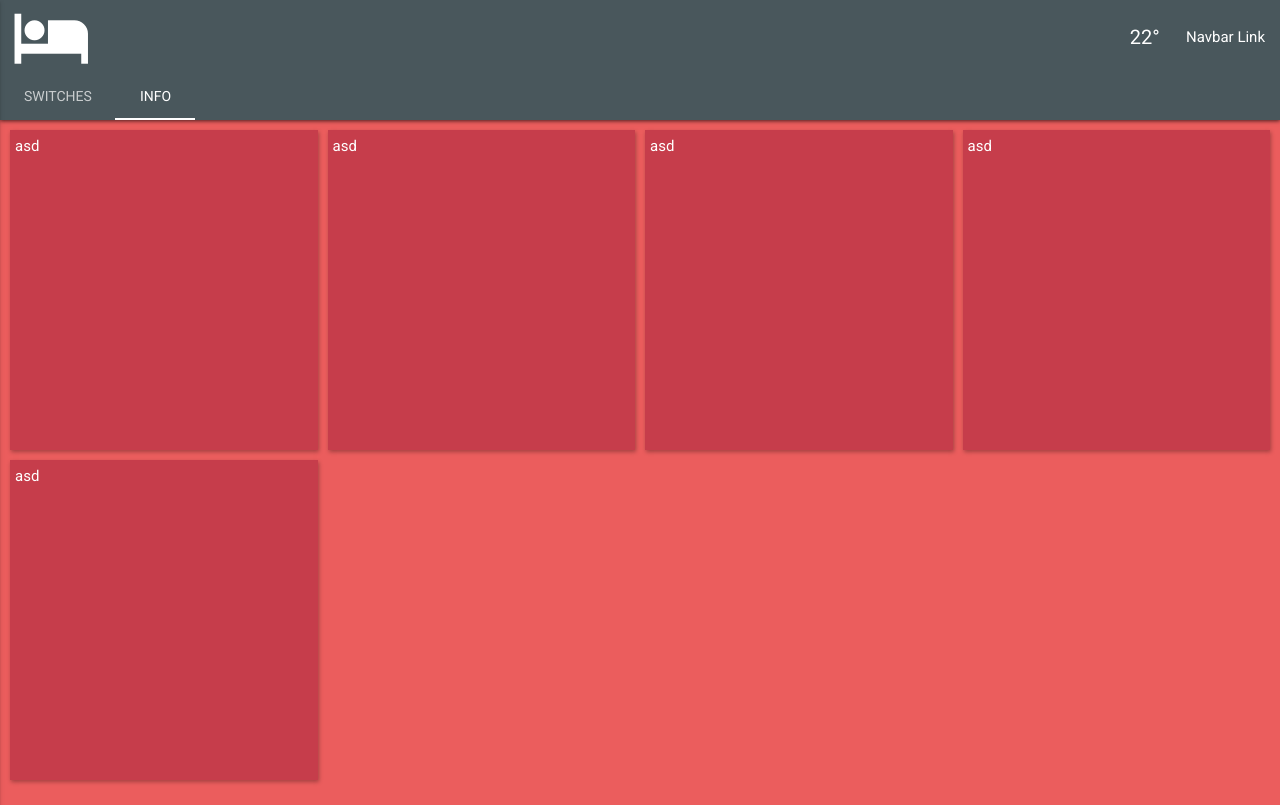
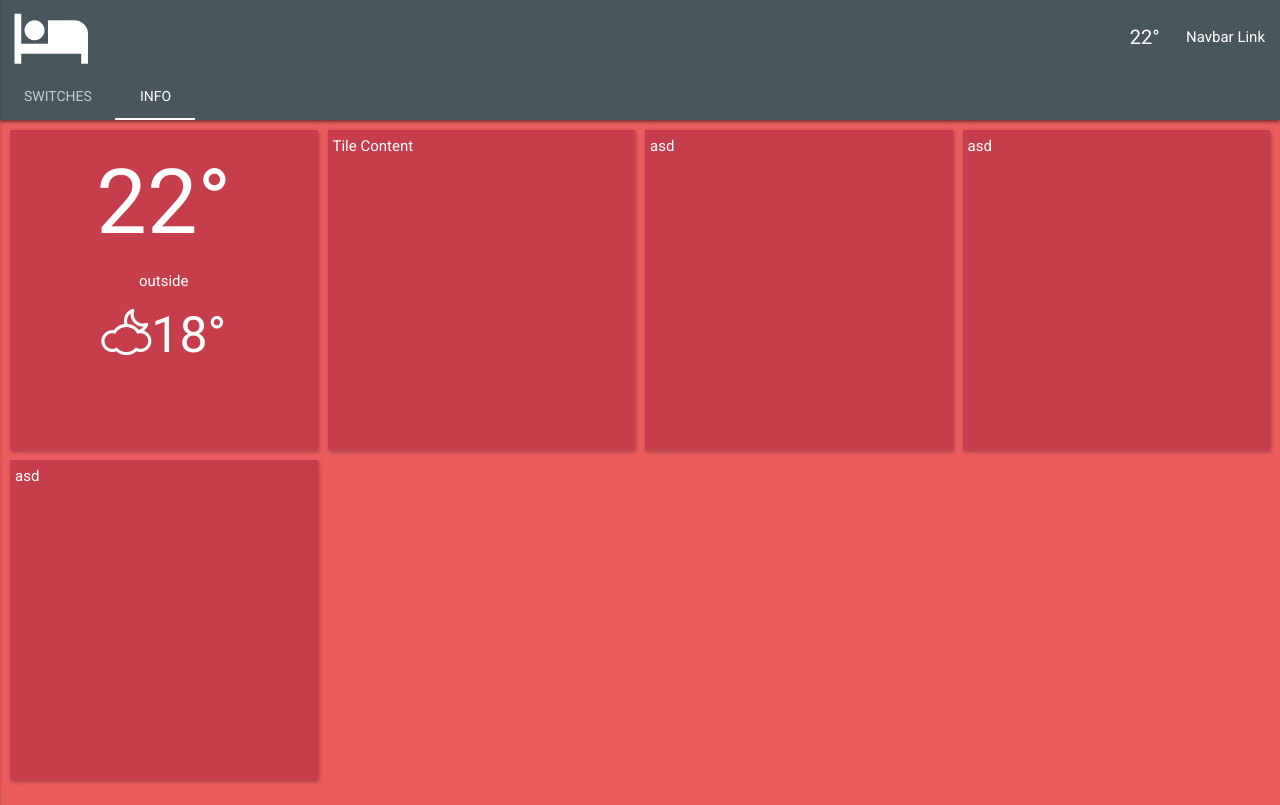
Before and after one commit to erikboros/HomeFrontEnd, a plain HTML site: page index.html in a window 1280 px wide. Drawn offline with nearby package versions, Linux system fonts and the light colour scheme.

Commit message:
Info: Temperature Tile, meteocon icons Generic Tile

```diff
--- a/css/style.css
+++ b/css/style.css
@@ -46,7 +46,7 @@ nav .button-collapse {
 .button-collapse{
 	font-size: 35px;
 }
-.temp{
+.navtemp{
 	text-align:right;
 	padding-right: 25px;
 	font-size: 20px;
@@ -55,6 +55,7 @@ nav .button-collapse {
 	padding-top: 0;
 	color: white;
 	margin: auto;
+
 }
 
 .sliderrow{
@@ -79,6 +80,7 @@ nav .button-collapse {
 .rowbutton{
 	text-align: right;
 }
+
 input[type=range]{
 	height: 60px;
 	padding: 10px 15px 0px 0px;
@@ -174,19 +176,86 @@ button{
     background-color: rgba(0,0,0,0);
     color: white;
 }
-@media only screen and (max-width: 601px) {
+
+@media only screen and (max-width: 340px) {
   	.tile{
-    	height: 50vw;
+    	height: 47vw;
+	}
+	.tile .l{
+		font-size:45px;
+		margin:0px;
+		text-align:center;
+	}
+	.tile .xs{
+		font-size:10px;
+		margin:0px;
+		text-align:center;
+	}
+	.tile .m{
+		font-size:30px;
+		margin:0px;
+		text-align:center;
+	}
+}
+@media only screen and (min-width: 341px) {
+  	.tile{
+    	height: 47vw;
+	}
+	.tile .l{
+		font-size:70px;
+		margin:0px;
+		text-align:center;
+	}
+	.tile .xs{
+		font-size:10px;
+		margin:0px;
+		text-align:center;
+	}
+	.tile .m{
+		font-size:40px;
+		margin:0px;
+		text-align:center;
 	}
 }
 @media only screen and (min-width: 601px) {
   	.tile{
     	height: 33.33333vw;
 	}
+	.tile .l{
+		font-size:80px;
+		margin:0px;
+		text-align:center;
+	}
+	.tile .xs{
+		font-size:10px;
+		margin:0px;
+		text-align:center;
+	}
+	.tile .m{
+		font-size:45px;
+		margin:0px;
+		text-align:center;
+	}
+
 }
 @media only screen and (min-width: 993px) {
   	.tile{
     	height: 25vw;
+	}
+	.tile .l{
+		font-size:90px;
+		margin:0px;
+		text-align:center;
+	}
+	.tile .xs{
+		font-size:15px;
+		margin:0px;
+		text-align:center;
+	}
+	.tile .m{
+		font-size:50px;
+		margin:0px;
+		text-align:center;
 	}
 }
 .tile{
@@ -194,3 +263,8 @@ button{
     padding:5px;
     box-shadow: 1px 2px 4px rgba(0,0,0,0.3);
 }
+
+.icon:before {
+	font-family: 'MeteoconsRegular';
+	content: attr(data-icon);
+}
--- /dev/null
+++ b/fonts/meteocons/meteocons.css
@@ -0,0 +1,11 @@
+@font-face {
+    font-family: 'MeteoconsRegular';
+    src: url('meteocons-webfont.eot');
+    src: url('meteocons-webfont.eot?#iefix') format('embedded-opentype'),
+         url('meteocons-webfont.woff') format('woff'),
+         url('meteocons-webfont.ttf') format('truetype'),
+         url('meteocons-webfont.svg#MeteoconsRegular') format('svg');
+    font-weight: normal;
+    font-style: normal;
+
+}
--- a/index.html
+++ b/index.html
@@ -12,6 +12,7 @@
   <link href="css/materialize.css" type="text/css" rel="stylesheet" media="screen,projection"/>
   <link rel="stylesheet" href="https://fonts.googleapis.com/css?family=Roboto:thin,light">
   <link href="css/style.css" type="text/css" rel="stylesheet" media="screen,projection"/>
+  <link href="fonts/meteocons/meteocons.css" type="text/css" rel="stylesheet" media="screen,projection"/>
 
 
 
@@ -30,7 +31,7 @@
           <ul class="right hide-on-med-and-down">
             <li><a href="#">Navbar Link</a></li>
           </ul>
-          <div class="col s3 temp right" style="">
+          <div class="col s3 navtemp right roomtemp">
              22°
           </div>
         </div>
@@ -74,8 +75,7 @@
       </div>
     </div>
 
-    <!--*************************************************************-->
-
+    <!--Place Holder************************************************-->
       <div class="row buttonrow themecolor" style="">
       <div class="col s4 rowicon">
         <img src="icons/lamp.svg" style="">
@@ -112,8 +112,7 @@
         <button class="buttonon clickbutton" id="onoff">Be</button>
       </div>
     </div>
-
-    <!--*************************************************************-->
+    <!--Place Holder************************************************-->
 
 
   </div>
@@ -124,11 +123,26 @@
 
     <div class="row" style="min-height: 200px; margin:5px;" >
 
-      <div class="col s6 m4 l3" style="padding:0px;">
-        <div class="tile themecolor">
-          asd
+      <!-- Temperature -->
+      <div class="col s6 m4 l3" style="padding:0px; ">
+        <div class="tile themecolor" style="">
+          <p class="l roomtemp" >22°</p>
+          <p class="xs" >outside</p>
+          <p class="m" style="">
+            <span class="icon weathericon outertemp" data-icon="I">18°</span>
+          </p>
         </div>
       </div>
+
+      <!-- Generic Tile -->
+      <div class="col s6 m4 l3" style="padding:0px;">
+        <div class="tile themecolor ">
+          Tile Content
+        </div>
+      </div>
+
+
+      <!--Place Holder************************************************-->
       <div class="col s6 m4 l3" style="padding:0px;">
         <div class="tile themecolor ">
           asd
@@ -144,11 +158,7 @@
           asd
         </div>
       </div>
-      <div class="col s6 m4 l3" style="padding:0px;">
-        <div class="tile themecolor ">
-          asd
-        </div>
-      </div>
+      <!--Place Holder************************************************-->
 
   </div>
 
@@ -218,7 +228,9 @@
       buttons[i].onclick = attachOnOffHandler;
     }
 
-
+    /*
+    * .roomtemp .outertemp .weathericon
+    */
 
   </script>
 
```
Also changed, not shown: fonts/meteocons/meteocons-webfont.svg (added), fonts/meteocons/meteocons-webfont.ttf (added), fonts/meteocons/meteocons-webfont.woff (added), 1 other file.
